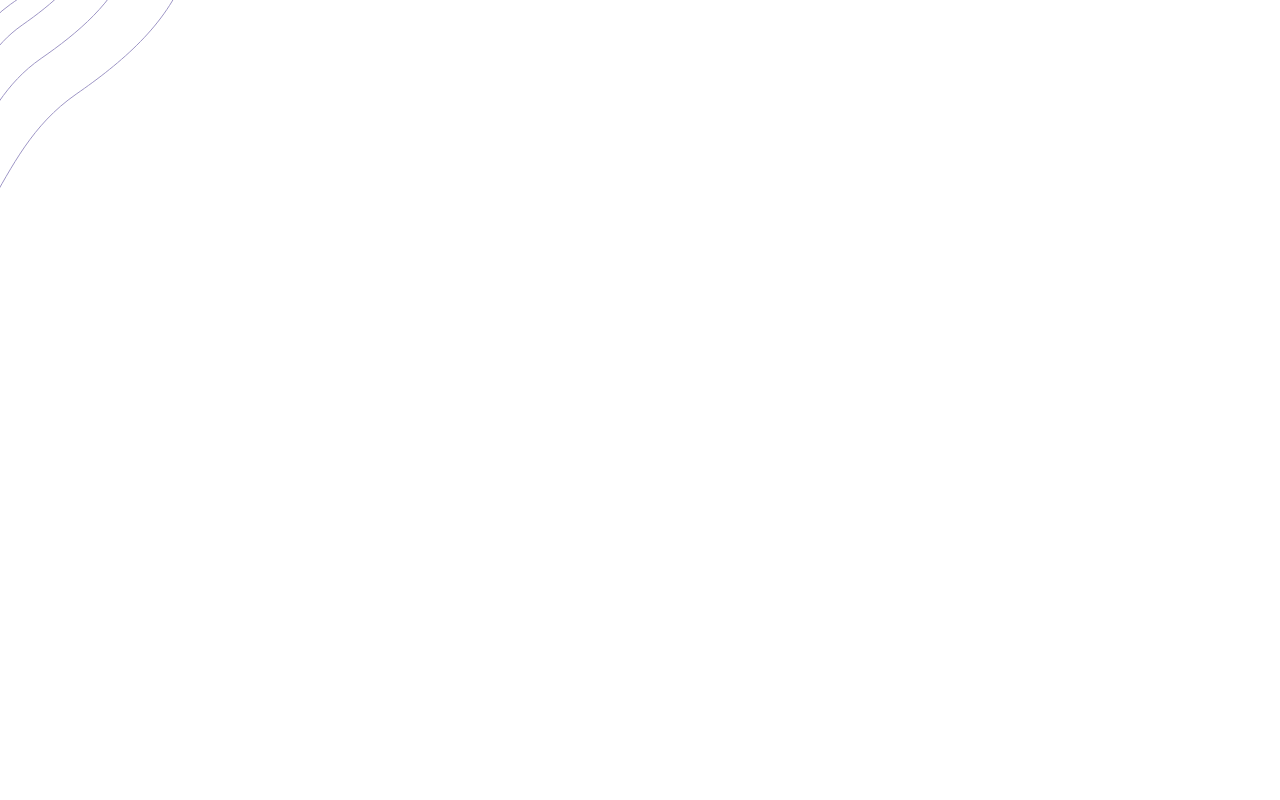
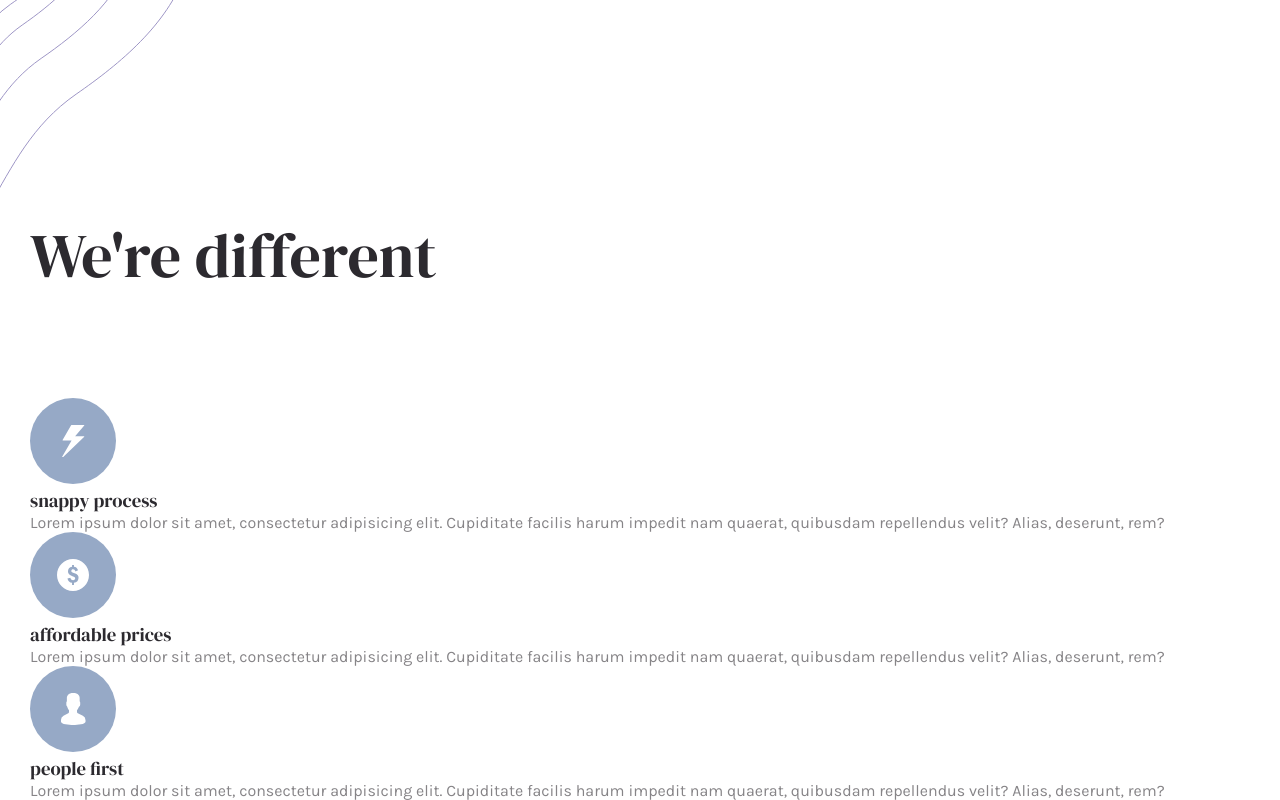
Before and after one commit to T-DubX/insure-landing-page-master, a React app: page / in a window 1280 px wide. Shown: the part 848-1648 px from the top of the page. Before the commit the page ends 1037 px from the top, so only its background shows below. Built offline with nearby package versions, Linux system fonts and the light colour scheme.

Commit message:
add advantages section

```diff
--- a/src/App.tsx
+++ b/src/App.tsx
@@ -1,6 +1,6 @@
-import styled from 'styled-components';
 import {Header} from "./layout/header/Header";
 import {Main} from "./layout/section/main/Main";
+import { Advantages } from './layout/section/advantages/Advantages';
 
 
 function App() {
@@ -8,6 +8,7 @@ function App() {
         <div className="App">
             <Header/>
             <Main/>
+            <Advantages />
         </div>
     );
 }
--- /dev/null
+++ b/src/layout/section/advantages/Advantages.tsx
@@ -0,0 +1,35 @@
+import React from 'react';
+import styled from "styled-components";
+import {Advantage} from './advantage/Advantage';
+import {Container} from "../../../components/Container";
+
+export const Advantages = () => {
+    return (
+        <StyledAdvantages>
+            <Container>
+                <Title>
+                    We're different
+                </Title>
+                <WrapperAdvantages>
+                    <Advantage icon={'snappy-process'} title={'snappy process'} text={'Lorem ipsum dolor sit amet, consectetur adipisicing elit. Cupiditate facilis harum impedit nam quaerat, quibusdam repellendus velit? Alias, deserunt, rem?'}/>
+                    <Advantage icon={'price'} title={'affordable prices'} text={'Lorem ipsum dolor sit amet, consectetur adipisicing elit. Cupiditate facilis harum impedit nam quaerat, quibusdam repellendus velit? Alias, deserunt, rem?'}/>
+                    <Advantage icon={'people'} title={'people first'} text={'Lorem ipsum dolor sit amet, consectetur adipisicing elit. Cupiditate facilis harum impedit nam quaerat, quibusdam repellendus velit? Alias, deserunt, rem?'}/>
+                </WrapperAdvantages>
+            </Container>
+        </StyledAdvantages>
+    );
+};
+
+const StyledAdvantages = styled.section`
+  color: #2C2A2F;
+`
+
+const WrapperAdvantages = styled.div`
+
+`
+
+const Title = styled.h2`
+  font-size: 62px;
+  font-weight: 400;
+  margin-bottom: 100px;
+`
--- /dev/null
+++ b/src/layout/section/advantages/advantage/Advantage.tsx
@@ -0,0 +1,36 @@
+import React from 'react';
+import styled from "styled-components";
+import {Icon} from "../../../../components/icon/Icon";
+import {theme} from "../../../../styles/Theme";
+
+type AdvantagePropsType = {
+    icon: string
+    title: string
+    text: string
+}
+
+export const Advantage = (props: AdvantagePropsType) => {
+    return (
+        <StyledAdvantage>
+            <Icon iconId={props.icon} height={'86'} width={'86'}/>
+            <AdvantageTitle>
+                {props.title}
+            </AdvantageTitle>
+            <AdvantageText>
+                {props.text}
+            </AdvantageText>
+        </StyledAdvantage>
+    );
+};
+
+const StyledAdvantage = styled.div`
+
+`
+
+const AdvantageTitle = styled.h3`
+
+`
+
+const AdvantageText = styled.p`
+  color: ${theme.colors.fontPrimary};
+`
--- a/src/layout/section/main/Main.tsx
+++ b/src/layout/section/main/Main.tsx
@@ -36,6 +36,7 @@ const StyledMain = styled.section`
   background-color: ${theme.colors.primary};
   position: relative;
   padding-top: 57px;
+  margin-bottom: 350px;
 
   svg:first-child{
     position: absolute;
--- a/src/styles/GlobalStyle.tsx
+++ b/src/styles/GlobalStyle.tsx
@@ -25,6 +25,7 @@ export const GlobalStyle = createGlobalStyle`
   h3,
   h4 {
     font-family: 'DM Serif Display', serif;
+    font-weight: 400;
   }
 
   a {
```
